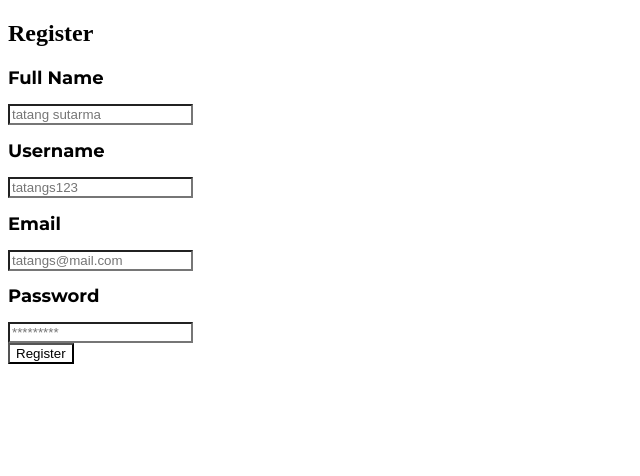
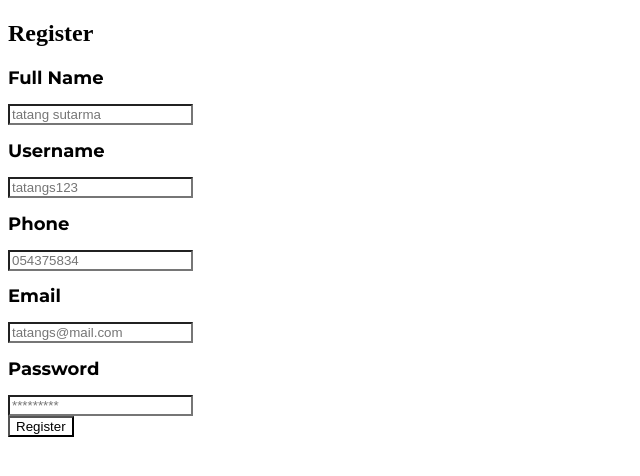
Before and after one commit to william-dwe/lgamal-frontend-sushee, a React (Create React App) app: page /register in a window 1280 px wide. Shown: the top 476 px of the page, without its empty margins (0-640 px from the left). Built offline with nearby package versions, Linux system fonts and the light colour scheme; no server answers.

Commit message:
feat: fix kick mechanism on protected page when both refresh token & access token are expired

```diff
--- a/src/App.tsx
+++ b/src/App.tsx
@@ -15,8 +15,9 @@ function App(): JSX.Element {
         <Route path='/login' element={<Login/>}/>
         <Route path='/register' element={<Register/>}/>
         <Route element={<ProtectedPage/>}>
-          <Route path='/' element={<Navigation/>}/>
-          <Route path='/profile' element={<Profile/>}/>
+          <Route path='/' element={<Navigation/>}>
+            <Route path='/profile' element={<Profile/>}/>
+          </Route>
         </Route>
         <Route path="*" element={<NotFound/>}/>
       </Routes>
--- a/src/app/api/apiSlice.ts
+++ b/src/app/api/apiSlice.ts
@@ -1,6 +1,7 @@
 import { BaseQueryApi, BaseQueryFn, createApi, fetchBaseQuery } from '@reduxjs/toolkit/query/react'
 import { setCredentials, logOut } from '../../features/authSlice'
 import { RootState } from '../store'
+import { useLocation, useNavigate } from 'react-router'
 
 const baseUrl = (process.env.REACT_APP_BACKEND_URL ? process.env.REACT_APP_BACKEND_URL : 'http://localhost:8080/v1')
 const baseQuery = fetchBaseQuery({
@@ -18,9 +19,10 @@ const baseQuery = fetchBaseQuery({
 
 const baseQueryWithReauth: BaseQueryFn = async (args: string, api: BaseQueryApi, extraOptions: {shout?: boolean}) => {
     let result = await baseQuery(args, api, extraOptions)
-
-    if (result?.meta?.response?.status !== 200) {
+    console.log("BEFORE REFRESH:", result)
+    if (result?.meta?.response?.status === 401) {
         const refreshResult = await baseQuery('/refresh', api, extraOptions)
+        console.log("AFTER REFRESH:", refreshResult)
         if (refreshResult?.data) {
             const currentState = await api.getState() as RootState
             const user = currentState.auth.user
--- a/src/components/ProtectedPage/index.tsx
+++ b/src/components/ProtectedPage/index.tsx
@@ -20,6 +20,8 @@ const ProtectedPage = () : JSX.Element => {
     const authToken = useSelector(selectCurrentToken)
 
     useEffect(() => {
+        console.log("DEBUG-RESP:",response)
+        console.log("DEBUG-ERR:",error)
         if (isSuccess && !authToken) {
             const newAccessToken = response.data.accessToken
             const userDetail = jwtDecode(newAccessToken) as any
@@ -28,7 +30,7 @@ const ProtectedPage = () : JSX.Element => {
         }
     }, [response])
 
-    const content = !authToken && !isError ? <h1>Loading ...</h1> : (
+    const content = (
         authToken
         ? <Outlet/>
         : <Navigate to="/login" state={{from: location}} replace/>
--- a/src/features/authSlice/authApiSlice.ts
+++ b/src/features/authSlice/authApiSlice.ts
@@ -1,4 +1,3 @@
-import { NullLiteral } from "typescript";
 import { apiSlices } from "../../app/api/apiSlice";
 import { IAuthReqLogin, IAuthReqRegister } from "../../entity";
 
--- a/src/features/userSlice/authApiSlice.ts
+++ b/src/features/userSlice/userApiSlice.ts
@@ -1,4 +1,4 @@
-import { IUserContext } from "../../entity";
+import { IAuthReqEditProfile, IUserContext } from "../../entity";
 import { apiSlices } from "../../app/api/apiSlice";
 
 export const userApiSlice = apiSlices.injectEndpoints({
@@ -8,10 +8,18 @@ export const userApiSlice = apiSlices.injectEndpoints({
                 url: '/users/me'
             }),
             keepUnusedDataFor: 60,
+        }),
+        editProfile: builder.mutation<any, any>({
+            query: (payload) => ({
+                url: '/users/me',
+                method: 'POST',
+                body: payload
+            })
         })
     })
 })
 
 export const {
-    useProfileQuery
+    useProfileQuery,
+    useEditProfileMutation
 } = userApiSlice
--- a/src/pages/Auth/Login/index.tsx
+++ b/src/pages/Auth/Login/index.tsx
@@ -10,9 +10,6 @@ export default function Login():JSX.Element {
     const [identifier, setIdentifier] = React.useState('')
     const [password, setPassword] = React.useState('')
     const [login, { isLoading }] = useLoginMutation()
-    const prevLocationState = {
-
-    }
 
     const dispatch = useDispatch()
     const location = useLocation()
@@ -25,7 +22,7 @@ export default function Login():JSX.Element {
             dispatch(setCredentials({...userData, identifier}))
             setIdentifier('')
             setPassword('')
-            navigate(location.state.from.pathname)
+            navigate(location.state?location.state.from.pathname:"/")
         } catch (err) {
             console.log(err)
         }
--- a/src/pages/Auth/Profile/index.tsx
+++ b/src/pages/Auth/Profile/index.tsx
@@ -4,16 +4,18 @@ import InputField from '../../../components/InputField'
 import { selectCurrentToken } from '../../../features/authSlice'
 import { selectCurrentUser } from '../../../features/userSlice'
 import jwtDecode from 'jwt-decode'
-import {ITokenContent, IUserContext, IRes} from '../../../entity'
-import { useProfileQuery } from '../../../features/userSlice/authApiSlice'
+import {ITokenContent, IUserContext, IRes, IAuthReqEditProfile} from '../../../entity'
+import { useEditProfileMutation, useProfileQuery } from '../../../features/userSlice/userApiSlice'
 
 
 const Profile = (): JSX.Element => {
+    const [currentProfileDetail, setCurrentProfileDetail] = React.useState<IUserContext>()
     const [fullName, setFullName] = React.useState('')
     const [username, setUsername] = React.useState('')
     const [email, setEmail] = React.useState('')
     const [phone, setPhone] = React.useState('')
 
+    const authToken = useSelector(selectCurrentToken)
     const {
         data: response,
         isLoading,
@@ -22,9 +24,9 @@ const Profile = (): JSX.Element => {
         error
     } = useProfileQuery()
 
-    const authToken = useSelector(selectCurrentToken)
     useEffect(()=>{
         if (response){
+            setCurrentProfileDetail(response)
             setFullName(response.data.FullName)
             setUsername(response.data.Username)
             setEmail(response.data.Email)
@@ -34,12 +36,6 @@ const Profile = (): JSX.Element => {
 
 
     const [toggleEdit, setToggleEdit] = React.useState(false)
-    const [refreshRes, setRefreshRes] = React.useState<IRes>()
-
-
-    //todo: change logic from using JWT --> fetch query me
-    //todo: add changes for user profile & password
-
     const handleFullNameInput = (e: any) => setFullName(e.target.value)
     const handleUsernameInput = (e: any) => setUsername(e.target.value)
     const handleEmailInput = (e: any) => setEmail(e.target.value)
@@ -51,8 +47,35 @@ const Profile = (): JSX.Element => {
         e.preventDefault()
         setToggleEdit(true)
     }
+
+    //todo: handle submit
+    const [editProfile] = useEditProfileMutation()
     const handleSubmit = (e: any) => {
         e.preventDefault()
+        try {
+            const reqBody: Partial<IAuthReqEditProfile> = {}
+            if (currentProfileDetail?.data.FullName !== fullName) {
+                reqBody.fullName = fullName
+            }
+            if (currentProfileDetail?.data.Phone !== phone) {
+                reqBody.phone = phone
+            }
+            if (currentProfileDetail?.data.Email !== email) {
+                reqBody.email = email
+            }
+
+            console.log('REQ BODY:', reqBody)
+            //todo: investigate unintended password changes
+            //todo: register + phone number field
+            //todo: explore form submit, combine with image transport
+
+
+            editProfile(reqBody).unwrap().then((user)=>{
+                setToggleEdit(false)
+            })
+        } catch (err) {
+            console.log(err)
+        }
     }
 
     const content = (
--- a/src/pages/Auth/Register/index.tsx
+++ b/src/pages/Auth/Register/index.tsx
@@ -9,6 +9,7 @@ import InputField from '../../../components/InputField';
 export default function Register():JSX.Element {
     const [fullName, setFullName] = React.useState('')
     const [username, setUsername] = React.useState('')
+    const [phone, setPhone] = React.useState('')
     const [email, setEmail] = React.useState('')
     const [password, setPassword] = React.useState('')
     const [register, { isLoading }] = useRegisterMutation()
@@ -20,7 +21,7 @@ export default function Register():JSX.Element {
     const handleSubmit = async (e: any) => {
         e.preventDefault()
         try {
-          const userData = await register({fullName, email, username, password}).unwrap()
+          const userData = await register({fullName, email, phone, username, password}).unwrap()
           dispatch(setCredentials({...userData, username}))
           setFullName('')
           setUsername('')
@@ -34,6 +35,7 @@ export default function Register():JSX.Element {
 
     const handleFullNameInput = (e: any) => setFullName(e.target.value)
     const handleUsernameInput = (e: any) => setUsername(e.target.value)
+    const handlePhoneInput = (e: any) => setPhone(e.target.value)
     const handleEmailInput = (e: any) => setEmail(e.target.value)
     const handlePasswordInput = (e: any) => setPassword(e.target.value)
 
@@ -54,6 +56,12 @@ export default function Register():JSX.Element {
                 stateHandler={handleUsernameInput}
             />
             <InputField
+                title='Phone'
+                type='text'
+                textInputProps={{placeholder: '054375834'}}
+                stateHandler={handlePhoneInput}
+            />
+            <InputField
                 title='Email'
                 type='text'
                 textInputProps={{placeholder: 'tatangs@mail.com'}}
```
Also changed, not shown: src/entity/index.tsx (+15 -0 lines).
